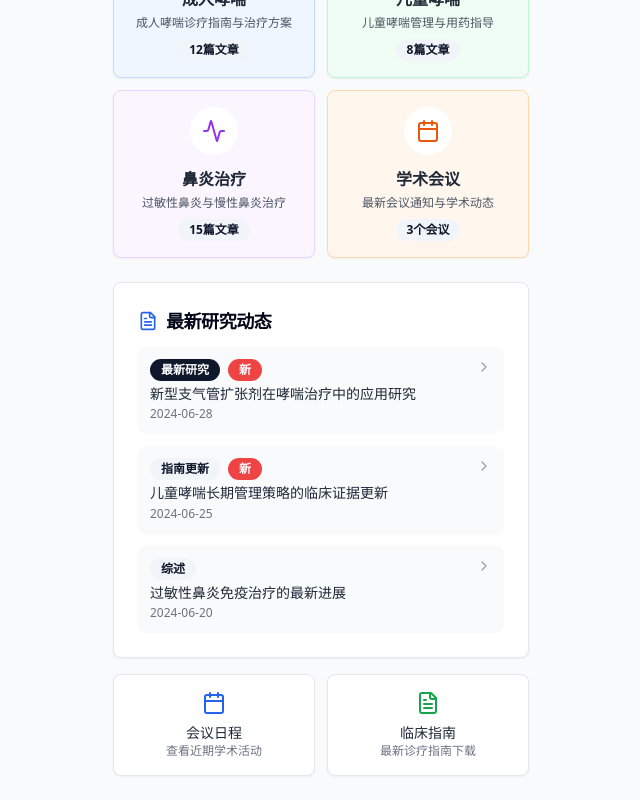
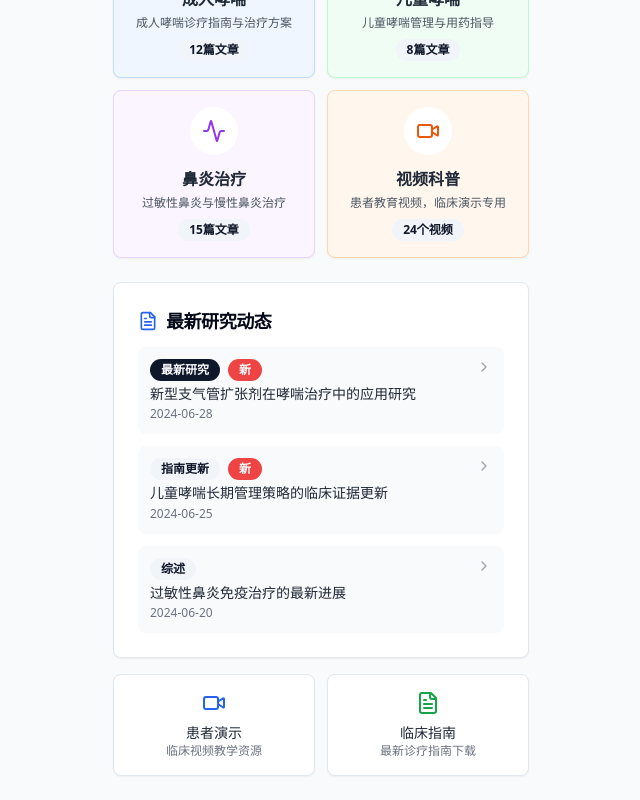
Before and after one commit to Romona-z/OJYH, a React (Vite) app: page / in a window 1280 px wide. Shown: the part 224-1024 px from the top of the page, without its empty margins (319-959 px from the left). Built offline with nearby package versions, Linux system fonts and the light colour scheme.

Commit message:
Refactor: Replace conference with video科普
Replace the "学术会议" section with "视频科普" for doctors to demonstrate to patients.

```diff
--- a/src/pages/Index.tsx
+++ b/src/pages/Index.tsx
@@ -1,6 +1,5 @@
-
 import React from 'react';
-import { Stethoscope, Users, Baby, Activity, Calendar, FileText, ChevronRight } from 'lucide-react';
+import { Stethoscope, Users, Baby, Activity, Video, FileText, ChevronRight } from 'lucide-react';
 import { Card, CardContent, CardHeader, CardTitle } from '@/components/ui/card';
 import { Badge } from '@/components/ui/badge';
 
@@ -34,13 +33,13 @@ const Index = () => {
       count: '15篇文章'
     },
     {
-      id: 'conferences',
-      title: '学术会议',
-      icon: Calendar,
+      id: 'video-education',
+      title: '视频科普',
+      icon: Video,
       color: 'bg-orange-50 border-orange-200',
       iconColor: 'text-orange-600',
-      description: '最新会议通知与学术动态',
-      count: '3个会议'
+      description: '患者教育视频，临床演示专用',
+      count: '24个视频'
     }
   ];
 
@@ -151,9 +150,9 @@ const Index = () => {
         <div className="grid grid-cols-2 gap-3">
           <Card className="bg-white border hover:shadow-md transition-shadow cursor-pointer">
             <CardContent className="p-4 text-center">
-              <Calendar className="h-6 w-6 text-blue-600 mx-auto mb-2" />
-              <p className="text-sm font-medium text-gray-800">会议日程</p>
-              <p className="text-xs text-gray-500">查看近期学术活动</p>
+              <Video className="h-6 w-6 text-blue-600 mx-auto mb-2" />
+              <p className="text-sm font-medium text-gray-800">患者演示</p>
+              <p className="text-xs text-gray-500">临床视频教学资源</p>
             </CardContent>
           </Card>
 
```
